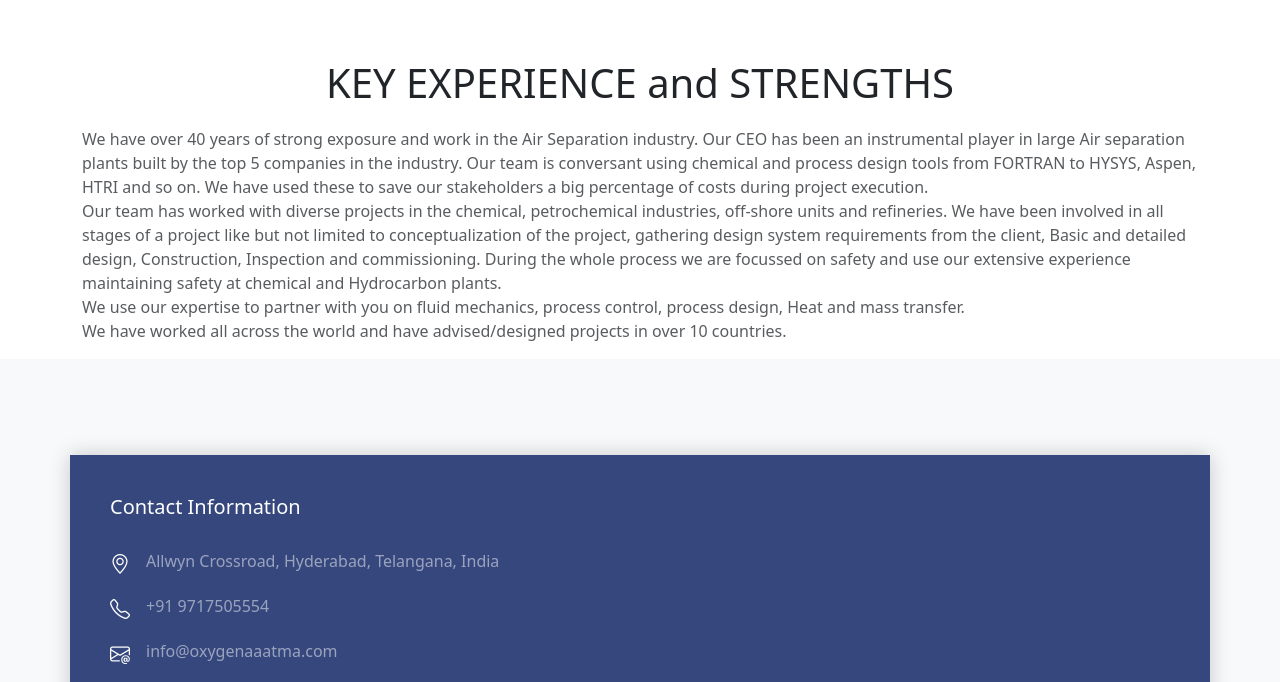
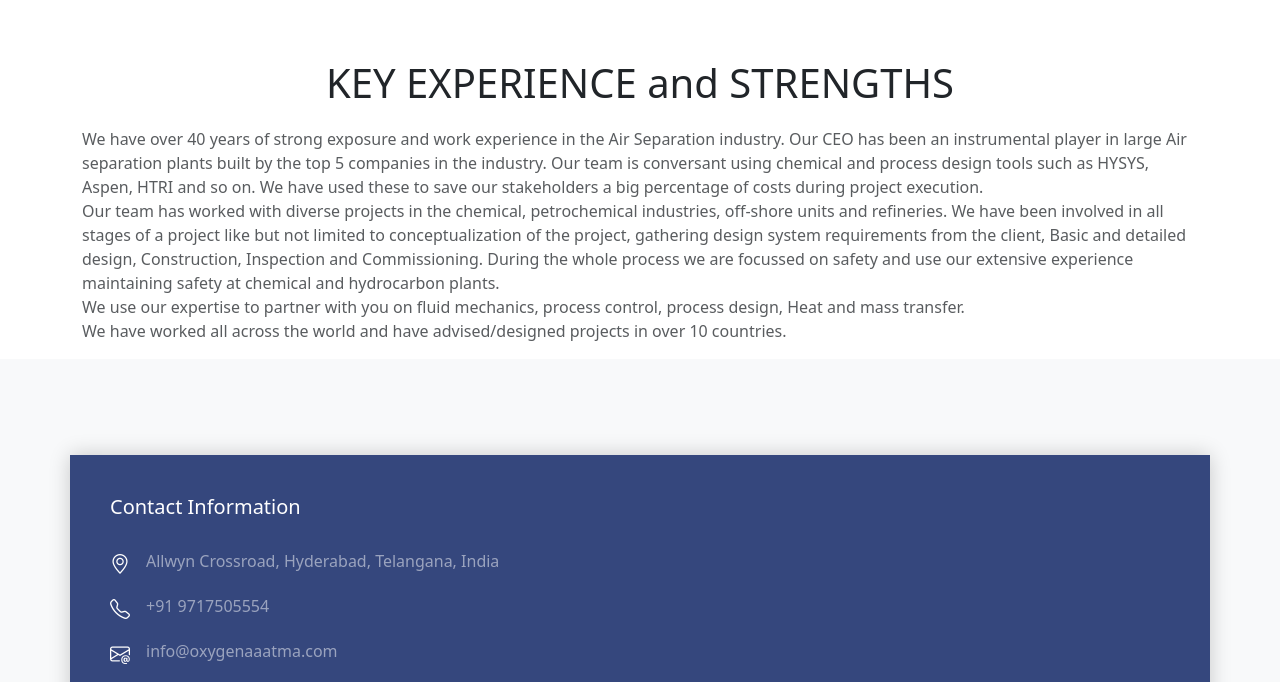
Before and after one commit to oxygenaatma/oxygenaatma.github.io, a plain HTML site: page index.html in a window 1280 px wide. Shown: the part 860-1542 px from the top of the page. Drawn offline with nearby package versions, Linux system fonts and the light colour scheme.

Commit message:
Edits to description

```diff
--- a/index.html
+++ b/index.html
@@ -440,9 +440,9 @@ input:-moz-placeholder { color:#bbbbbb !important; }
                     <!-- Mashead text and app badges-->
                         <h2 class="display-6 lh-1 mb-4 text-center">KEY EXPERIENCE and STRENGTHS</h1>
                         <p class="fw-normal text-muted">
-                            We have over 40 years of strong exposure and work in the Air Separation industry. Our CEO has been an instrumental player in large Air separation plants built by the top 5 companies in the industry. Our team is conversant using chemical and process design tools from FORTRAN to HYSYS, Aspen, HTRI and so on. We have used these to save our stakeholders a big percentage of costs during project execution.
+                            We have over 40 years of strong exposure and work experience in the Air Separation industry. Our CEO has been an instrumental player in large Air separation plants built by the top 5 companies in the industry. Our team is conversant using chemical and process design tools such as HYSYS, Aspen, HTRI and so on. We have used these to save our stakeholders a big percentage of costs during project execution.
 
-<br>Our team has worked with diverse projects in the chemical, petrochemical industries, off-shore units and refineries. We have been involved in all stages of a project like but not limited to conceptualization of the project, gathering design system requirements from the client,  Basic and detailed design, Construction, Inspection  and commissioning. During the whole process we are focussed on safety and use our extensive experience maintaining safety at chemical and Hydrocarbon plants.
+<br>Our team has worked with diverse projects in the chemical, petrochemical industries, off-shore units and refineries. We have been involved in all stages of a project like but not limited to conceptualization of the project, gathering design system requirements from the client,  Basic and detailed design, Construction, Inspection  and Commissioning. During the whole process we are focussed on safety and use our extensive experience maintaining safety at chemical and hydrocarbon plants.
 
 <br>We use our expertise to partner with you on fluid mechanics, process control, process design, Heat and mass transfer.
 
```
